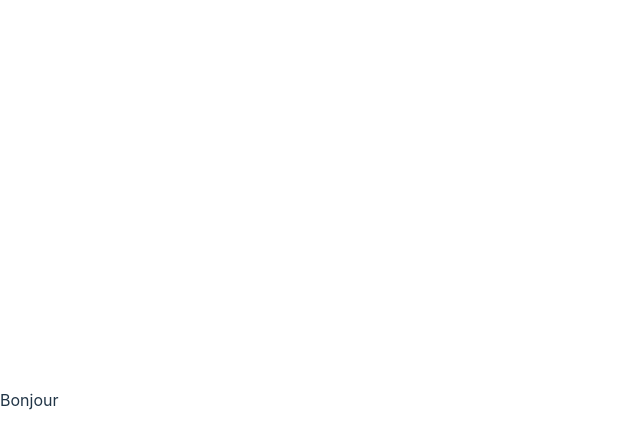
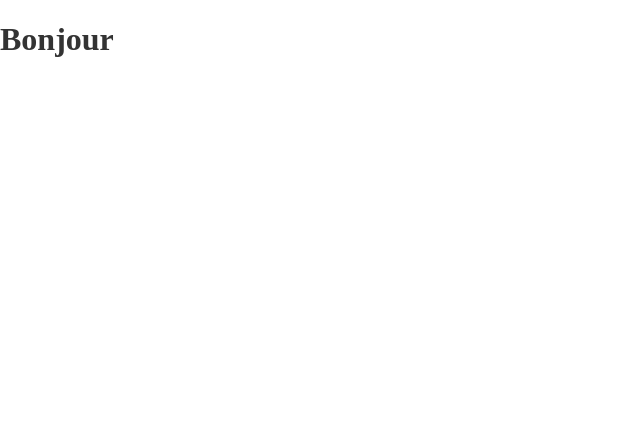
Before and after one commit to Pumkko/learn-sst, a React (Vite) app in the folder packages/frontend/: page / in a window 1280 px wide. Shown: the top 448 px of the page, without its empty margins (0-640 px from the left). Built offline with nearby package versions, Linux system fonts and the light colour scheme.

Commit message:
Add styles and bootstrap

```diff
--- a/packages/frontend/src/App.tsx
+++ b/packages/frontend/src/App.tsx
@@ -2,9 +2,9 @@
 function App() {
 
 
-  return <div>
+  return <h1>
     Bonjour
-  </div>
+  </h1>
 
 }
 
--- a/packages/frontend/src/index.css
+++ b/packages/frontend/src/index.css
@@ -1,36 +1,13 @@
-:root {
-  font-family: Inter, system-ui, Avenir, Helvetica, Arial, sans-serif;
-  line-height: 1.5;
-  font-weight: 400;
-
-  color-scheme: light dark;
-  color: rgba(255, 255, 255, 0.87);
-  background-color: #242424;
-
-  font-synthesis: none;
-  text-rendering: optimizeLegibility;
+body {
+  margin: 0;
+  padding: 0;
+  color: #333;
+  font-size: 16px;
+  -moz-osx-font-smoothing: grayscale;
   -webkit-font-smoothing: antialiased;
-  -moz-osx-font-smoothing: grayscale;
+  font-family: "Open Sans", sans-serif;
 }
 
-body {
-  margin: 0;
-  display: flex;
-  place-items: center;
-  min-width: 320px;
-  min-height: 100vh;
+h1, h2, h3, h4, h5, h6 {
+  font-family: "PT Serif", serif;
 }
-
-
-@media (prefers-color-scheme: light) {
-  :root {
-    color: #213547;
-    background-color: #ffffff;
-  }
-  a:hover {
-    color: #747bff;
-  }
-  button {
-    background-color: #f9f9f9;
-  }
-}
```
Also changed, not shown: packages/frontend/package.json (+6 -1 lines), 1 other file (tests, documents, lock files or other folders).
